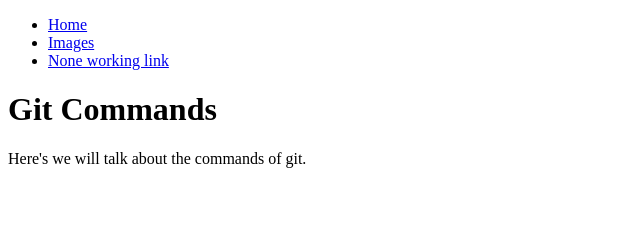
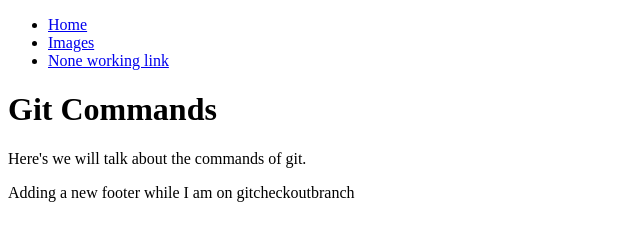
Before and after one commit to RabieTAWIL/GitHomework20May, a plain HTML site: page index.html in a window 1280 px wide. Shown: the whole page, without its empty margins (0-640 px from the left). Drawn offline with Linux system fonts and the light colour scheme.

Commit message:
Add new footer

```diff
--- a/index.html
+++ b/index.html
@@ -23,5 +23,8 @@
     <p>
         Here's we will talk about the commands of git.
     </p>
+    <footer>
+        Adding a new footer while I am on gitcheckoutbranch
+    </footer>
 </body>
 </html>
```
